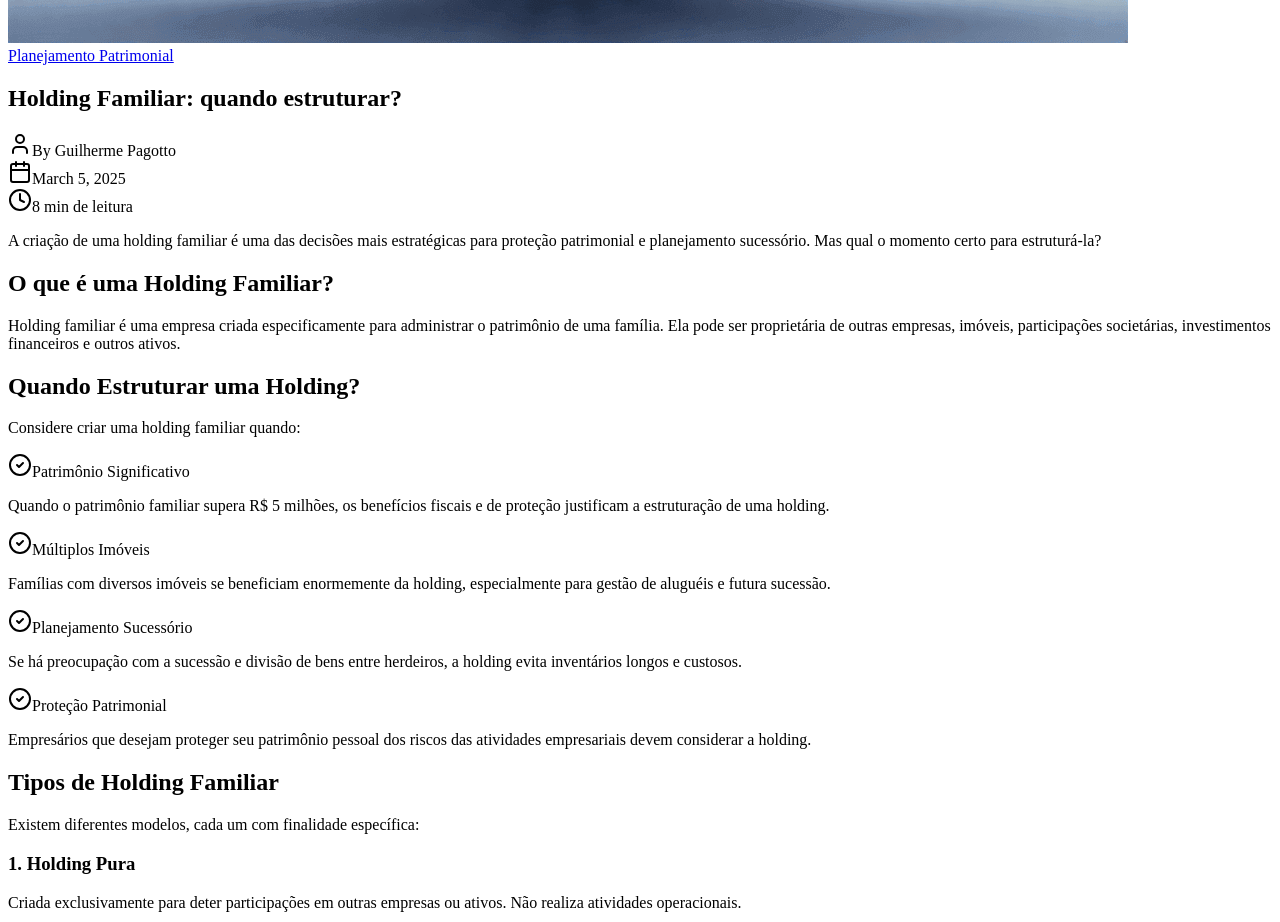
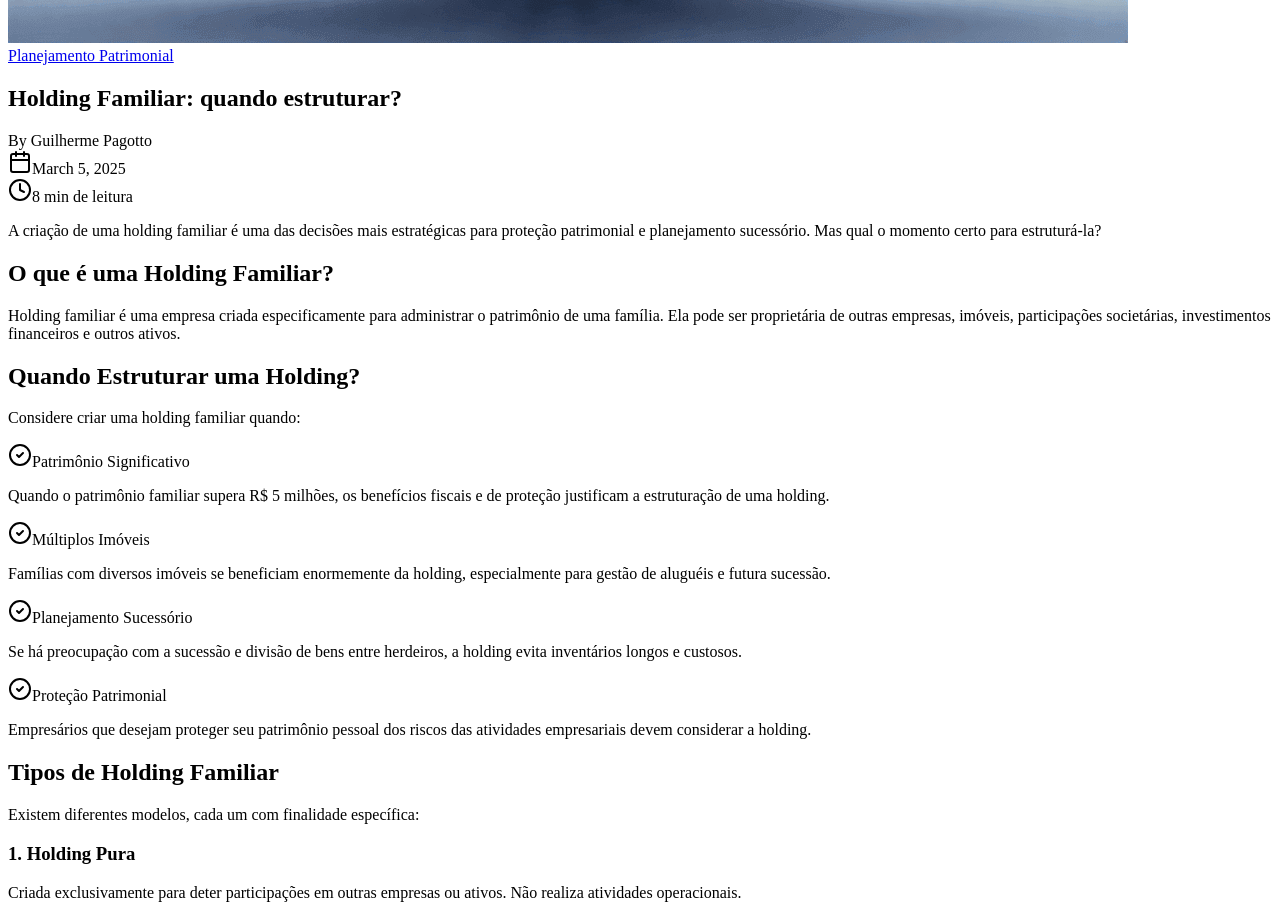
Before and after one commit to leonpagotto/osp-website, a React (Vite) app in the folder client/: page /blog/holding-familiar-quando-estruturar in a window 1280 px wide. Shown: the part 2900-3822 px from the top of the page. Built offline with nearby package versions, Linux system fonts and the light colour scheme; no server answers.

Commit message:
Remove redundant User icon from blog post author section
- Remove User icon since author photo is already displayed
- Cleaner, less cluttered meta information section
- Author photo now stands alone next to name

```diff
--- a/client/src/components/BlogPostTemplate.tsx
+++ b/client/src/components/BlogPostTemplate.tsx
@@ -206,7 +206,6 @@ export function BlogPostTemplate({
                     className="w-8 h-8 rounded-full object-cover border-2 border-border"
                   />
                 )}
-                <User className="w-4 h-4" />
                 <span>{t('blogPost.by')} {author.name}</span>
               </div>
               <div className="flex items-center gap-2">
```
